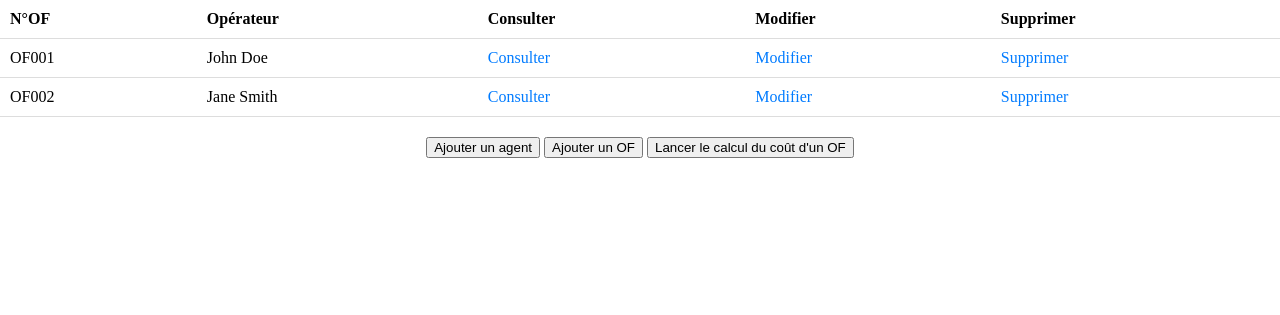
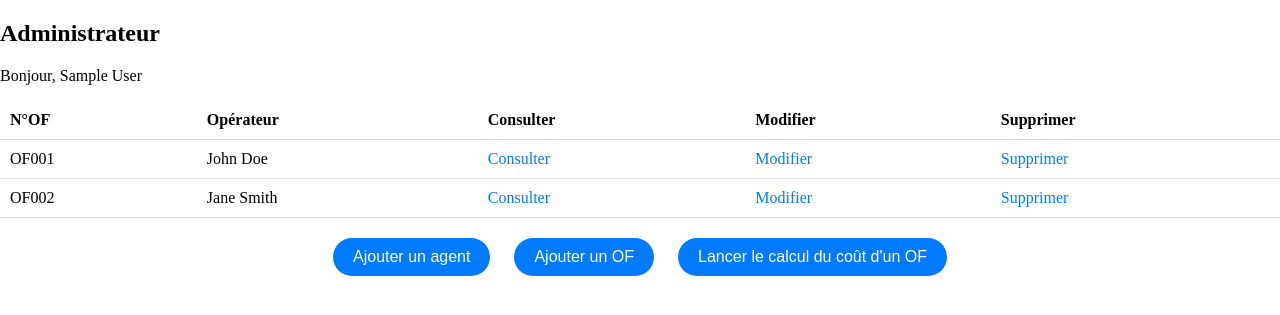
Before and after one commit to Benedetlucas/TAI-Programmation-des-OF, a PHP site: page /final/admin.php in a window 1280 px wide. Shown: the part 54-369 px from the top of the page. Run offline with PHP 8.4, Linux system fonts and the light colour scheme; the visitor is signed in with stand-in values (Sample User, id 1).

Commit message:
ajout d'une information sur la personne connecté

```diff
--- a/final/admin.php
+++ b/final/admin.php
@@ -4,6 +4,16 @@ include_once __DIR__ . '/includes.php';
 
 // Appel à la fonction call_header() pour inclure l'en-tête de la page
 call_header();
+session_start(); // Démarre la session
+
+// Vérifie si l'utilisateur est connecté
+if (!isset($_SESSION['identifiant'])) {
+    // Si l'utilisateur n'est pas connecté, redirige-le vers la page de connexion
+    header("Location: login.php");
+    exit(); // Arrête l'exécution du script après la redirection
+}
+
+// Affiche le contenu de la page d'accueil
 ?>
 
 <!DOCTYPE html>
@@ -19,6 +29,8 @@ call_header();
 </head>
 <body>
 <table class="tableau">
+    <h2>Administrateur</h2>
+    <p>Bonjour, <?php echo $_SESSION['prenom']; ?></p>
     <thead>
         <tr>
             <th>N°OF</th>
@@ -47,10 +59,10 @@ call_header();
     </tbody>
 </table>
 
-    <footer>
-        <button>Ajouter un agent </button>
-        <button>Ajouter un OF </button>
-        <button>Lancer le calcul du coût d'un OF </button>
-    </footer>
+<footer>
+    <button class="button">Ajouter un agent</button>
+    <button class="button">Ajouter un OF</button>
+    <button class="button">Lancer le calcul du coût d'un OF</button>
+</footer>
 </body>
 </html>
--- a/final/includes.php
+++ b/final/includes.php
@@ -73,7 +73,7 @@ function call_header() {
             </ul>
         </nav>
         <div class="logout">
-            <a href="login.php">Log out</a>
+            <a href="index.php">Log out</a>
         </div>
     </header>
     ';
```
